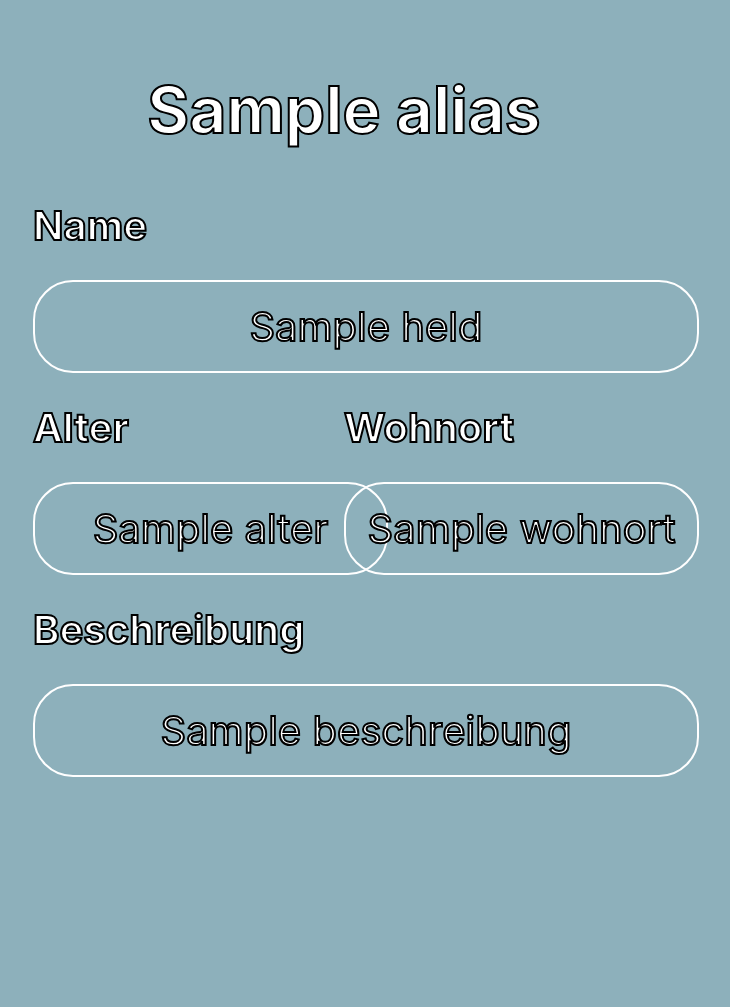
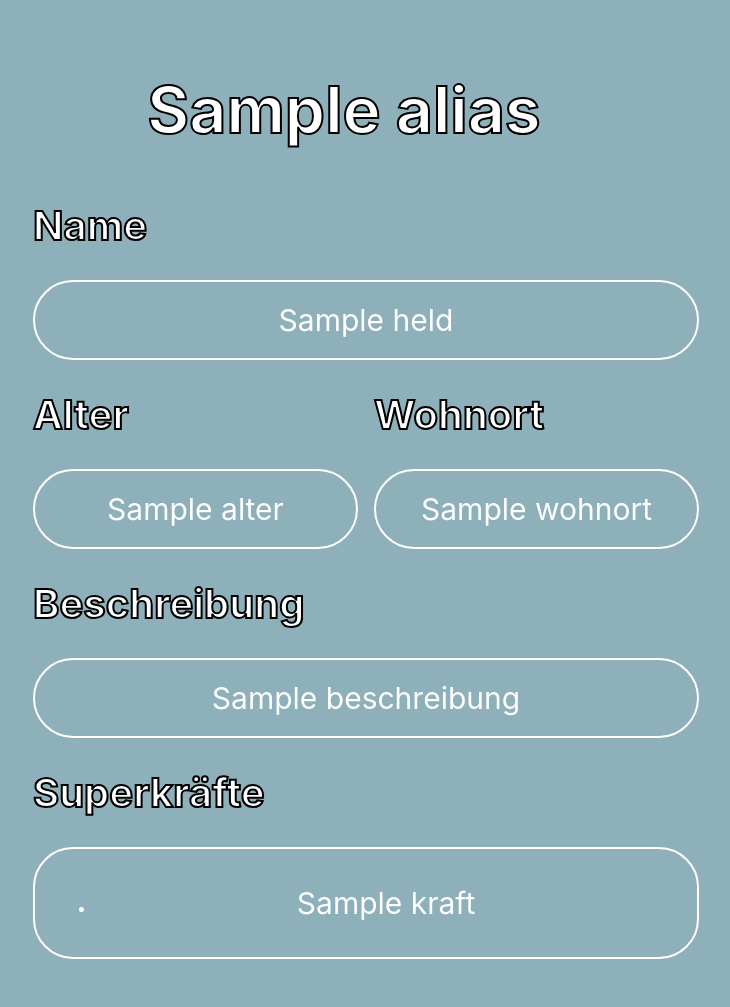
Before and after one commit to louziferr/helden, a Flask app: template templates/held.html in a window 1280 px wide. Shown: the whole page, without its empty margins (296-1026 px from the left). Before the commit the page ends 777 px from the top, so only its background shows below. Run offline with Flask 3, Linux system fonts and the light colour scheme; the template is opened without the code that fills it: most values are stand-ins (such as "Sample title", 1, 10 or a date in 2020).

Commit message:
style change

```diff
--- a/static/style.css
+++ b/static/style.css
@@ -47,6 +47,7 @@ a {
 .alter-wohnort {
   display: grid;
   grid-template-columns: 1fr 1fr;
+  gap: 60px;
 }
 
 .white-box {
@@ -63,8 +64,7 @@ a {
 .info {
   padding: 0px;
   font-family: "Inter", sans-serif;
-  font-size: 40px;
-  -webkit-text-stroke: 2px black;
+  font-size: 30px;
   color: white;
   margin: 0px;
 }
--- a/templates/held.html
+++ b/templates/held.html
@@ -7,9 +7,7 @@
   <div class="white-box">
     <p class="info">{{ held['name'] }}</p>
   </div>
-</div>
 
-<div class="helden-infos">
   <div class="alter-wohnort">
     <div>
       <h4>Alter</h4>
@@ -24,12 +22,21 @@
       </div>
     </div>
   </div>
-</div>
 
-<div class="helden-infos">
   <h4>Beschreibung</h4>
   <div class="white-box">
     <p class="info">{{ held['beschreibung'] }}</p>
   </div>
+
+  <h4>Superkräfte</h4>
+  <div class="white-box">
+    <ul>
+      {% for kraft in held['superkraefte'] %}
+      <li>
+        <p class="info">{{ kraft }}</p>
+      </li>
+      {% endfor %}
+    </ul>
+  </div>
 </div>
 {% endblock %}
```
